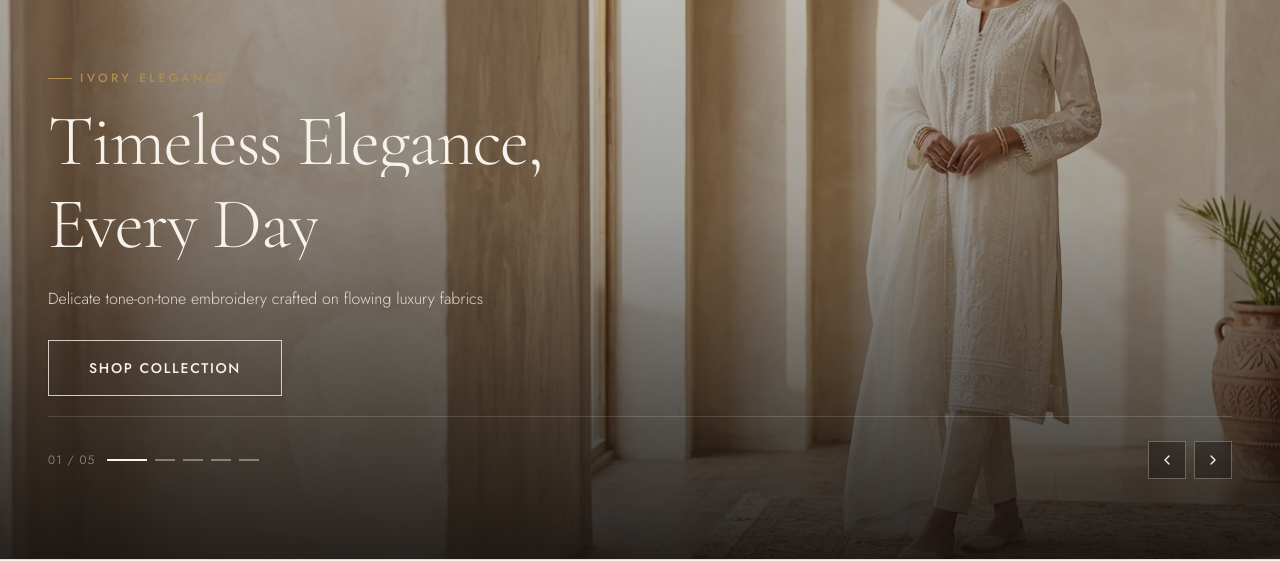
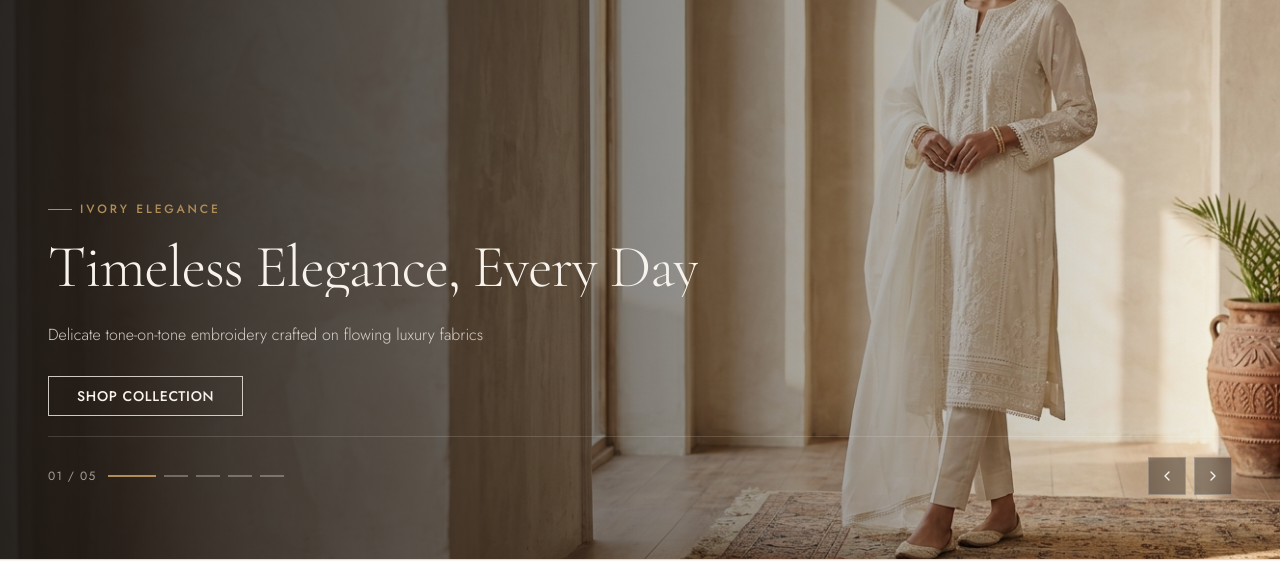
Before and after one commit to muhammad-hassn/AhemdAliAnsari, a Next.js app: page / in a window 1280 px wide. Shown: the part 272-833 px from the top of the page. Built offline with nearby package versions, Linux system fonts and the light colour scheme; no server answers; the database is empty.

Commit message:
Updated CSS of HOme page

```diff
--- a/src/components/home/Hero.tsx
+++ b/src/components/home/Hero.tsx
@@ -24,6 +24,8 @@ interface HeroProps {
 
 export function Hero({ slides }: HeroProps) {
   const [current, setCurrent] = useState(0);
+  const [touchStartX, setTouchStartX] = useState<number | null>(null);
+  const [touchEndX, setTouchEndX] = useState<number | null>(null);
   const prefersReducedMotion = useReducedMotion();
 
   const nextSlide = useCallback(() => {
@@ -40,13 +42,37 @@ export function Hero({ slides }: HeroProps) {
     return () => clearInterval(interval);
   }, [slides.length, nextSlide]);
 
+  const handleTouchStart = (e: React.TouchEvent) => {
+    setTouchEndX(null);
+    setTouchStartX(e.targetTouches[0].clientX);
+  };
+
+  const handleTouchMove = (e: React.TouchEvent) => {
+    setTouchEndX(e.targetTouches[0].clientX);
+  };
+
+  const handleTouchEnd = () => {
+    if (touchStartX === null || touchEndX === null) return;
+    const distance = touchStartX - touchEndX;
+    if (distance > 45) {
+      nextSlide();
+    } else if (distance < -45) {
+      prevSlide();
+    }
+  };
+
   const slide = slides[current] ?? slides[0];
   if (!slide) return null;
 
   const currentTheme = THEME_NAMES[current] ?? "Couture Edition";
 
   return (
-    <div className="relative h-[72vh] sm:h-[82vh] lg:h-[88vh] min-h-[480px] sm:min-h-[580px] max-h-[950px] w-full overflow-hidden bg-ink text-ivory select-none">
+    <div
+      onTouchStart={handleTouchStart}
+      onTouchMove={handleTouchMove}
+      onTouchEnd={handleTouchEnd}
+      className="relative w-full overflow-hidden bg-ink text-ivory select-none h-[calc(100svh-3.75rem)] min-h-[580px] max-h-[920px] sm:h-auto sm:aspect-[16/9] sm:min-h-[520px] sm:max-h-[820px] lg:max-h-[88vh]"
+    >
       {/* Background Slides Cross-Fade */}
       <AnimatePresence mode="wait">
         <motion.div
@@ -54,19 +80,19 @@ export function Hero({ slides }: HeroProps) {
           initial={{ opacity: 0 }}
           animate={{ opacity: 1 }}
           exit={{ opacity: 0 }}
-          transition={{ duration: prefersReducedMotion ? 0 : 1.2, ease: "easeInOut" }}
+          transition={{ duration: prefersReducedMotion ? 0 : 1.1, ease: "easeInOut" }}
           className="absolute inset-0 z-0"
         >
           {/* Ken Burns effect on the image */}
           <motion.div
             initial={prefersReducedMotion ? {} : { scale: 1.0 }}
-            animate={prefersReducedMotion ? {} : { scale: 1.05 }}
+            animate={prefersReducedMotion ? {} : { scale: 1.04 }}
             transition={{ duration: 7, ease: "linear" }}
             className="relative h-full w-full"
           >
             {slide.mobile_image_url ? (
               <>
-                {/* Mobile-optimized image */}
+                {/* Mobile-optimized image (9:16 banner framing: Upper-right / center model) */}
                 <div className="block sm:hidden relative h-full w-full">
                   <Image
                     src={slide.mobile_image_url}
@@ -74,10 +100,10 @@ export function Hero({ slides }: HeroProps) {
                     fill
                     priority
                     sizes="100vw"
-                    className="object-cover object-center"
+                    className="object-cover object-[62%_12%]"
                   />
                 </div>
-                {/* Tablet / Desktop image */}
+                {/* Desktop/Tablet image (16:9 banner framing: Right-side model) */}
                 <div className="hidden sm:block relative h-full w-full">
                   <Image
                     src={slide.desktop_image_url}
@@ -85,7 +111,7 @@ export function Hero({ slides }: HeroProps) {
                     fill
                     priority
                     sizes="100vw"
-                    className="object-cover object-center sm:object-[center_35%]"
+                    className="object-cover sm:object-right sm:object-[78%_center]"
                   />
                 </div>
               </>
@@ -96,45 +122,55 @@ export function Hero({ slides }: HeroProps) {
                 fill
                 priority
                 sizes="100vw"
-                className="object-cover object-center sm:object-[center_35%]"
+                className="object-cover object-[62%_12%] sm:object-right sm:object-[78%_center]"
               />
             )}
           </motion.div>
-          {/* Subtle editorial scrim / gradient for crystal clear text readability */}
-          <div className="absolute inset-0 bg-gradient-to-t from-ink/90 via-ink/40 to-ink/20" />
+
+          {/* Luxury Editorial Scrim / Gradients:
+              - Mobile: Smooth gradient from bottom to top so lower-left text is 100% legible,
+                leaving the upper-right/center open and pristine for the model.
+              - Desktop: Smooth gradient from left to right so left text is 100% legible,
+                leaving the right side completely clear for the model.
+          */}
+          <div className="absolute inset-0 bg-gradient-to-t from-ink via-ink/75 via-45% to-transparent sm:bg-gradient-to-r sm:from-ink/90 sm:via-ink/45 sm:via-55% sm:to-transparent pointer-events-none" />
+          <div className="absolute top-0 inset-x-0 h-20 bg-gradient-to-b from-ink/35 to-transparent pointer-events-none sm:hidden" />
         </motion.div>
       </AnimatePresence>
 
-      {/* Hero Content */}
-      <div className="relative z-10 flex h-full items-end pb-10 sm:pb-16 lg:pb-20">
-        <div className="max-w-[1440px] mx-auto px-4 sm:px-8 lg:px-12 w-full flex flex-col items-start gap-4 sm:gap-5">
+      {/* Hero Content:
+          - Mobile: Pinned to lower-left / bottom with sleek compact spacing
+          - Desktop: Positioned on left with expansive editorial layout
+      */}
+      <div className="relative z-10 flex h-full items-end justify-start pb-5 sm:pb-12 lg:pb-16">
+        <div className="max-w-[1440px] mx-auto px-4 sm:px-8 lg:px-12 w-full flex flex-col items-start gap-2.5 sm:gap-5">
           {/* Eyebrow theme badge */}
           <div className="flex items-center gap-2">
-            <span className="h-[1px] w-6 bg-gold" />
-            <span className="font-sans text-[10px] sm:text-xs uppercase tracking-[0.28em] text-gold font-medium">
+            <span className="h-[1px] w-5 sm:w-6 bg-gold" />
+            <span className="font-sans text-[10px] sm:text-xs uppercase tracking-[0.24em] text-gold font-medium">
               {currentTheme}
             </span>
           </div>
 
-          <div className="space-y-2.5 sm:space-y-3.5 max-w-2xl">
+          <div className="space-y-1.5 sm:space-y-3.5 max-w-xl lg:max-w-2xl">
             <TextReveal
               text={slide.heading}
               as="h1"
-              className="font-heading text-3xl sm:text-5xl md:text-6xl lg:text-7xl font-light text-ivory tracking-tight leading-[1.05] sm:leading-[0.98]"
+              className="font-heading text-2xl sm:text-4xl md:text-5xl lg:text-6xl font-light text-ivory tracking-tight leading-[1.12] sm:leading-[1.0]"
             />
             {slide.subheading && (
-              <p className="text-xs sm:text-sm lg:text-base text-ivory/85 font-sans font-light max-w-lg leading-relaxed line-clamp-3 sm:line-clamp-none">
+              <p className="text-xs sm:text-sm lg:text-base text-ivory/80 font-sans font-light max-w-sm sm:max-w-lg leading-relaxed line-clamp-2 sm:line-clamp-none">
                 {slide.subheading}
               </p>
             )}
           </div>
 
-          <div className="pt-1 sm:pt-2">
+          <div className="pt-0.5 sm:pt-2">
             <Button
               asChild
               variant="outline"
-              size="lg"
-              className="border-ivory/80 text-ivory hover:bg-ivory hover:text-ink transition-all shadow-sm text-xs sm:text-sm"
+              size="sm"
+              className="border-ivory/80 text-ivory hover:bg-ivory hover:text-ink transition-all shadow-sm text-xs sm:text-sm px-5 py-2 sm:px-7 sm:py-3 tracking-wider uppercase"
             >
               <Link href={slide.cta_link}>{slide.cta_text}</Link>
             </Button>
@@ -142,12 +178,12 @@ export function Hero({ slides }: HeroProps) {
 
           {/* Slide Controls: Indicators + Prev/Next Buttons */}
           {slides.length > 1 && (
-            <div className="w-full flex items-center justify-between pt-4 sm:pt-6 border-t border-ivory/15">
+            <div className="w-full flex items-center justify-between pt-2.5 sm:pt-5 border-t border-ivory/15">
               <div className="flex items-center gap-3">
-                <span className="font-sans text-xs text-ivory/60 font-light tracking-widest">
+                <span className="font-sans text-[11px] sm:text-xs text-ivory/60 font-mono tracking-widest">
                   {String(current + 1).padStart(2, "0")} / {String(slides.length).padStart(2, "0")}
                 </span>
-                <div className="flex items-center gap-2">
+                <div className="flex items-center gap-1.5 sm:gap-2">
                   {slides.map((s, index) => (
                     <button
                       key={s.id}
@@ -160,8 +196,8 @@ export function Hero({ slides }: HeroProps) {
                       <span
                         className={`block h-[2px] transition-all duration-500 ${
                           index === current
-                            ? "w-10 bg-ivory"
-                            : "w-5 bg-ivory/40 group-hover:bg-ivory/70"
+                            ? "w-8 sm:w-12 bg-gold"
+                            : "w-3.5 sm:w-6 bg-ivory/30 group-hover:bg-ivory/60"
                         }`}
                       />
                     </button>
@@ -170,24 +206,24 @@ export function Hero({ slides }: HeroProps) {
               </div>
 
               {/* Prev / Next Arrows */}
-              <div className="flex items-center gap-2">
+              <div className="flex items-center gap-1.5 sm:gap-2">
                 <button
                   type="button"
                   suppressHydrationWarning
                   onClick={prevSlide}
                   aria-label="Previous slide"
-                  className="p-2 sm:p-2.5 rounded-full border border-ivory/30 bg-ink/40 backdrop-blur-sm text-ivory hover:border-ivory hover:bg-ivory hover:text-ink transition-all cursor-pointer"
+                  className="p-1.5 sm:p-2.5 rounded-full border border-ivory/25 bg-ink/40 backdrop-blur-sm text-ivory hover:border-gold hover:bg-gold hover:text-ink transition-all cursor-pointer"
                 >
-                  <ChevronLeft className="h-4 w-4" />
+                  <ChevronLeft className="h-3.5 w-3.5 sm:h-4 sm:w-4" />
                 </button>
                 <button
                   type="button"
                   suppressHydrationWarning
                   onClick={nextSlide}
                   aria-label="Next slide"
-                  className="p-2 sm:p-2.5 rounded-full border border-ivory/30 bg-ink/40 backdrop-blur-sm text-ivory hover:border-ivory hover:bg-ivory hover:text-ink transition-all cursor-pointer"
+                  className="p-1.5 sm:p-2.5 rounded-full border border-ivory/25 bg-ink/40 backdrop-blur-sm text-ivory hover:border-gold hover:bg-gold hover:text-ink transition-all cursor-pointer"
                 >
-                  <ChevronRight className="h-4 w-4" />
+                  <ChevronRight className="h-3.5 w-3.5 sm:h-4 sm:w-4" />
                 </button>
               </div>
             </div>
--- a/src/server/queries/seed-data.ts
+++ b/src/server/queries/seed-data.ts
@@ -356,7 +356,7 @@ export const SEED_HERO_SLIDES: HeroSlide[] = [
   {
     id: "e0000001-0000-0000-0000-000000000001",
     desktop_image_url: "/images/hero/hero-1.jpg",
-    mobile_image_url: "/images/hero/hero-1.jpg",
+    mobile_image_url: "/images/hero/hero-1-mobile.jpg",
     heading: "Timeless Elegance, Every Day",
     subheading: "Delicate tone-on-tone embroidery crafted on flowing luxury fabrics",
     cta_text: "Shop Collection",
@@ -367,7 +367,7 @@ export const SEED_HERO_SLIDES: HeroSlide[] = [
   {
     id: "e0000002-0000-0000-0000-000000000002",
     desktop_image_url: "/images/hero/hero-2.jpg",
-    mobile_image_url: "/images/hero/hero-2.jpg",
+    mobile_image_url: "/images/hero/hero-2-mobile.jpg",
     heading: "Crafted in Every Detail",
     subheading: "Deep emerald green with intricate thread embroidery and refined finishes",
     cta_text: "Explore Emerald Luxe",
@@ -378,7 +378,7 @@ export const SEED_HERO_SLIDES: HeroSlide[] = [
   {
     id: "e0000003-0000-0000-0000-000000000003",
     desktop_image_url: "/images/hero/hero-3.jpg",
-    mobile_image_url: "/images/hero/hero-3.jpg",
+    mobile_image_url: "/images/hero/hero-3-mobile.jpg",
     heading: "Your Everyday, Elevated",
     subheading: "Fresh dusty-rose and floral prints tailored for graceful contemporary living",
     cta_text: "Discover Everyday Pret",
@@ -389,7 +389,7 @@ export const SEED_HERO_SLIDES: HeroSlide[] = [
   {
     id: "e0000004-0000-0000-0000-000000000004",
     desktop_image_url: "/images/hero/hero-4.jpg",
-    mobile_image_url: "/images/hero/hero-4.jpg",
+    mobile_image_url: "/images/hero/hero-4-mobile.jpg",
     heading: "Elegance That Stands Apart",
     subheading: "Antique-silver embroidery on dramatic midnight black silhouettes",
     cta_text: "Shop Signature Black",
@@ -400,7 +400,7 @@ export const SEED_HERO_SLIDES: HeroSlide[] = [
   {
     id: "e0000005-0000-0000-0000-000000000005",
     desktop_image_url: "/images/hero/hero-5.jpg",
-    mobile_image_url: "/images/hero/hero-5.jpg",
+    mobile_image_url: "/images/hero/hero-5-mobile.jpg",
     heading: "Make Every Occasion Special",
     subheading: "Deep burgundy formal ensembles accented with antique-gold artistry",
     cta_text: "View Festive Collection",
```
